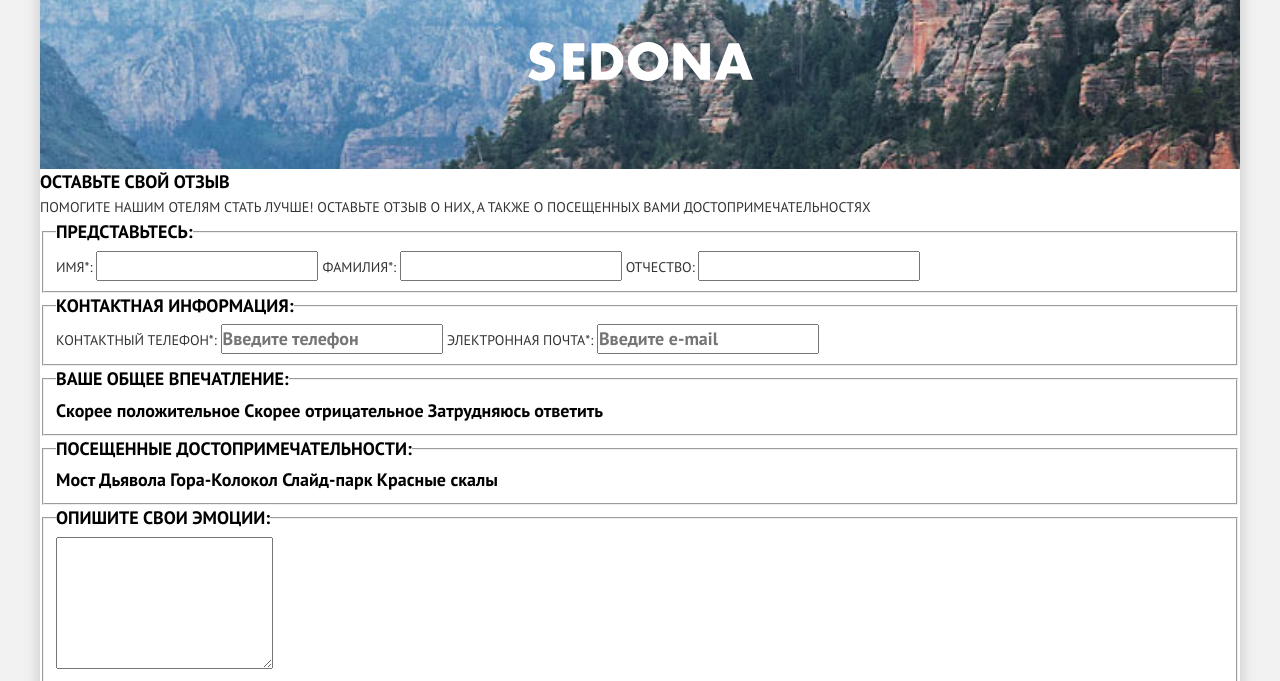
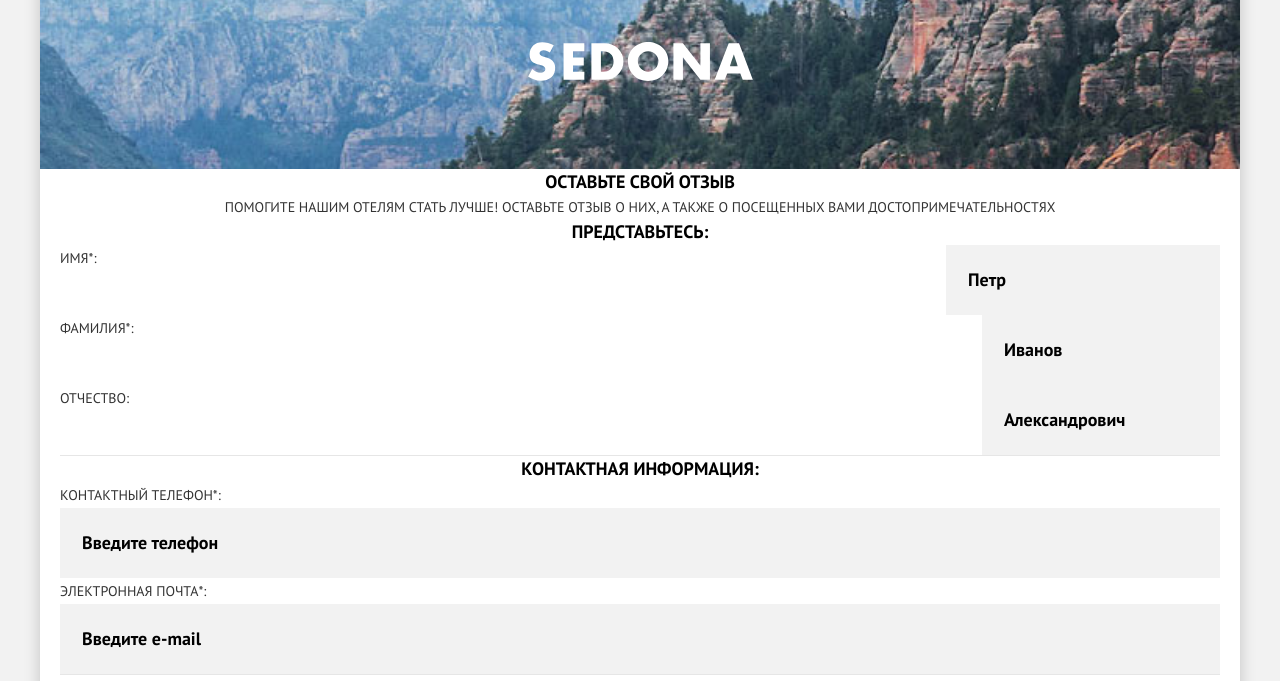
Before and after one commit to glevanov/630209-sedona-16, a website: page source/form.html in a window 1280 px wide. Shown: the part 106-787 px from the top of the page. Drawn offline with nearby package versions, Linux system fonts and the light colour scheme; files that its build step writes are made by us from their sources.

Commit message:
Стилизует форму на мобильном

```diff
--- a/source/form.html
+++ b/source/form.html
@@ -40,26 +40,26 @@
       <form class="feedback__form">
         <fieldset class="feedback__fieldset">
           <legend class="feedback__legend text text--uppercase text--bold">Представьтесь:</legend>
-          <label class="feedback__label text text--uppercase text--color-accent">
+          <label class="feedback__label feedback__label--name text text--uppercase text--color-accent">
             Имя*:
-            <input type="text" class="feedback__input text text--bold"></label>
-          <label class="feedback__label text text--uppercase text--color-accent">
+            <input type="text" class="feedback__input feedback__input--first-name text text--bold" placeholder="Петр"></label>
+          <label class="feedback__label feedback__label--name text text--uppercase text--color-accent">
             Фамилия*:
-            <input type="text" class="feedback__input text text--bold">
+            <input type="text" class="feedback__input feedback__input--other-name text text--bold" placeholder="Иванов">
           </label>
-          <label class="feedback__label text text--uppercase text--color-accent">
+          <label class="feedback__label feedback__label--name text text--uppercase text--color-accent">
             Отчество:
-            <input type="text" class="feedback__input text text--bold">
+            <input type="text" class="feedback__input feedback__input--other-name text text--bold" placeholder="Александрович">
           </label>
         </fieldset>
         <fieldset class="feedback__fieldset">
           <legend class="feedback__legend text text--uppercase text--bold">Контактная информация:</legend>
-          <label class="feedback__label feedback__label--vertical text--uppercase text--color-accent">
+          <label class="feedback__label feedback__label--contact text--uppercase text--color-accent">
             Контактный телефон*:
-            <input type="tel" class="feedback__input text text--bold" placeholder="Введите телефон"></label>
-          <label class="feedback__label feedback__label--vertical text--uppercase text--color-accent">
+            <input type="tel" class="feedback__input feedback__input--contact text text--bold" placeholder="Введите телефон"></label>
+          <label class="feedback__label feedback__label--contact text--uppercase text--color-accent">
             Электронная почта*:
-            <input type="email" class="feedback__input text text--bold" placeholder="Введите e-mail">
+            <input type="email" class="feedback__input feedback__input--contact text text--bold" placeholder="Введите e-mail">
           </label>
         </fieldset>
         <fieldset class="feedback__fieldset">
@@ -85,7 +85,7 @@
         <fieldset class="feedback__fieldset">
           <legend class="feedback__legend text text--uppercase text--bold">Опишите свои эмоции:</legend>
           <label for="text-review" class="visually-hidden">Текстовое поле для отзыва</label>
-          <textarea class="feedback__textarea text text--bold" name="text-review" id="text-review" rows="5"></textarea>
+          <textarea class="feedback__textarea text text--bold" name="text-review" id="text-review" rows="5" placeholder="Опишите подробно все свои восторги"></textarea>
         </fieldset>
         <button class="feedback__submit text text--bold text--uppercase text--color-contrast">отправить отзыв</button>
       </form>
--- a/source/sass/blocks/advantages.scss
+++ b/source/sass/blocks/advantages.scss
@@ -67,7 +67,6 @@
 
     @media (min-width: $width-tablet) {
       width: calc(100% - 51.2rem);
-      flex-grow: 1;
     }
   }
 
--- a/source/sass/blocks/feedback.scss
+++ b/source/sass/blocks/feedback.scss
@@ -1,23 +1,46 @@
 .feedback {
   background-color: $color-bg-default;
+}
+
+.feedback__form {
+  display: flex;
+  flex-direction: column;
 }
 
 .feedback__heading {
   font-size: 1.8rem;
   line-height: 2.6rem;
+  text-align: center;
 }
 
 .feedback__text {
   font-size: 1.4rem;
   line-height: 2.4rem;
+  text-align: center;
+}
+
+.feedback__fieldset {
+  display: flex;
+  flex-direction: column;
+  align-items: center;
+  margin: 0 2rem;
+  padding: 0;
+
+  border: none;
+  border-bottom: 0.1rem solid $color-border;
 }
 
 .feedback__legend {
   font-size: 1.8rem;
   line-height: 2.6rem;
+  margin-left: auto;
+  margin-right: auto;
 }
 
 .feedback__label {
+
+  width: 100%;
+
   font-size: 1.4rem;
   line-height: 2.6rem;
 
@@ -25,19 +48,62 @@
   &--checkbox {
     font-size: 1.8rem;
   }
+
+  &--name {
+    display: flex;
+  }
+
+  &--contact {
+    display: flex;
+    flex-direction: column;
+  }
 }
 
 .feedback__input {
+  padding: 2.2rem;
+
   font-size: 1.8rem;
   line-height: 2.6rem;
+
+  border: none;
+  background-color: $color-bg-cards;
+
+  &::placeholder {
+    color: $color-text-default;
+  }
+
+  &--first-name {
+    width: 23rem;
+    margin-left: auto;
+  }
+
+  &--other-name {
+    width: 19.4rem;
+    margin-left: auto;
+  }
 }
 
 .feedback__textarea {
+  width: 100%;
+
   font-size: 1.8rem;
   line-height: 2.6rem;
+
+  border: none;
+  background-color: $color-bg-cards;
+
+  resize: none;
 }
 
 .feedback__submit {
+  display: block;
+  padding: 2.1rem;
+  margin-right: 2rem;
+  margin-left: 2rem;
+
   font-size: 2.1rem;
   line-height: 2.6rem;
+
+  background-color: $color-primary;
+  border: none;
 }
--- a/source/sass/scaffolding/variables.scss
+++ b/source/sass/scaffolding/variables.scss
@@ -5,6 +5,7 @@
 $color-bg-accent: #efefef;
 $color-bg-cards: #f2f2f2;
 $color-primary: #81b3d2;
+$color-border: #e6e6e6;
 
 $font-default: "PT Sans", "Arial", sans-serif;
 
```
